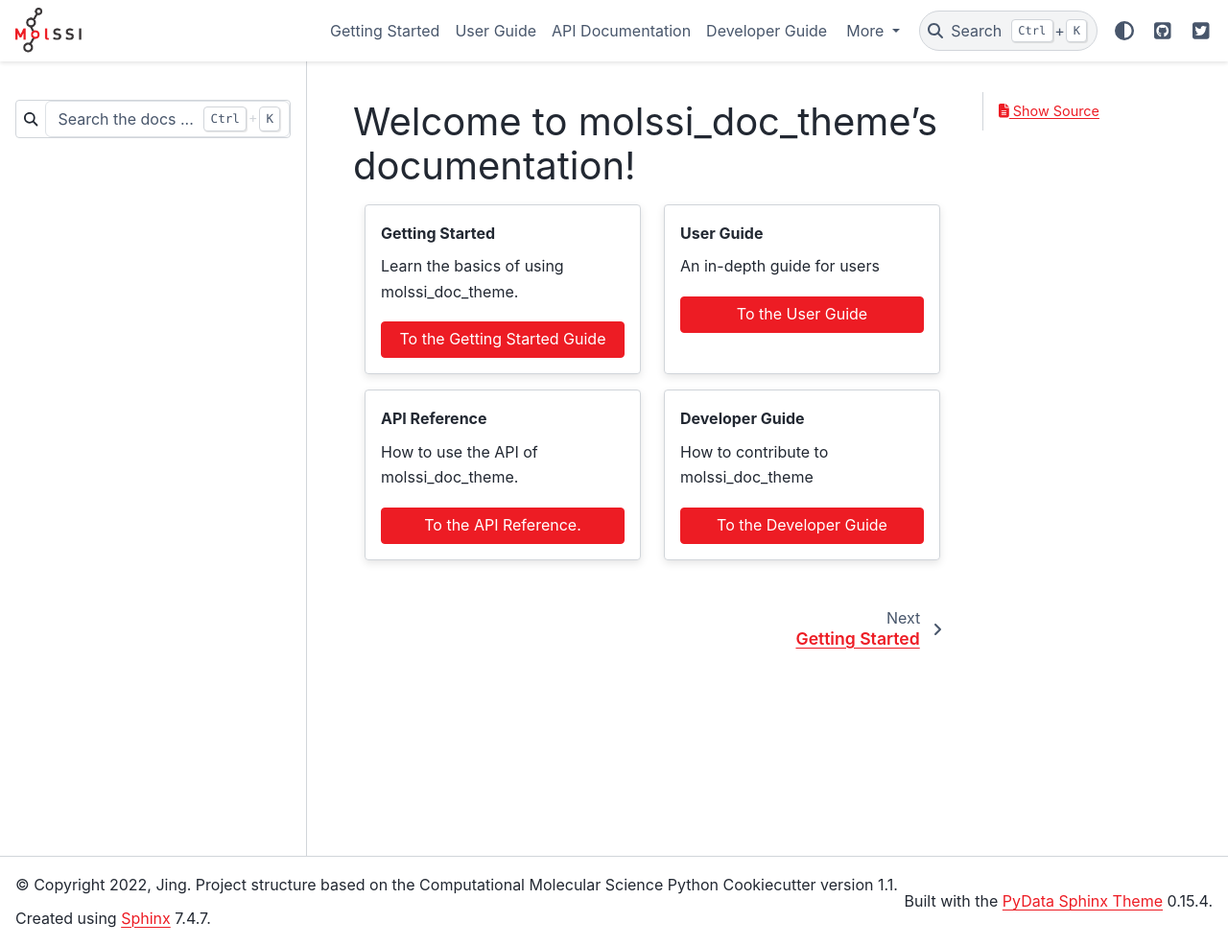
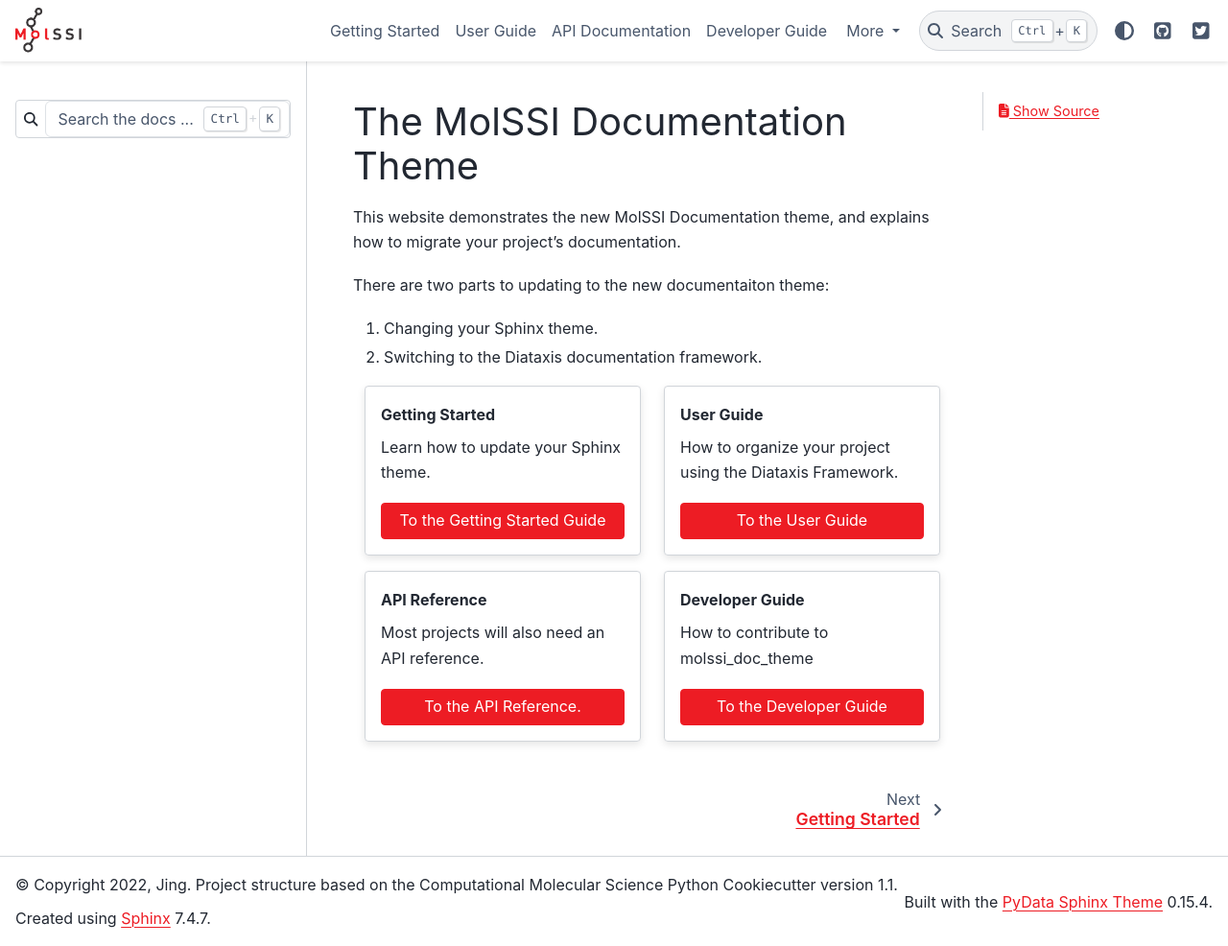
Before and after one commit to jchen0506/molssi_doc_theme, a Sphinx documentation site: the page built from docs/index.rst, in a window 1280 px wide and 986 px high. Shown: the whole window at 96% size. Built offline with Sphinx 7.4.7 and the PyData theme 0.15.4, drawn with Linux system fonts in a browser that asks for light colours; the version number could not be read and is left out.

Commit message:
restructure and add initial instructions for switching theme

```diff
--- /dev/null
+++ b/docs/api/autosummary/molssi_doc_theme.canvas.rst
@@ -0,0 +1,6 @@
+molssi\_doc\_theme.canvas
+=========================
+
+.. currentmodule:: molssi_doc_theme
+
+.. autofunction:: canvas
--- a/docs/developer_guide.rst
+++ /dev/null
@@ -1,4 +0,0 @@
-Developer Guide
-===============
-
-This page details how to contribute to molssi_doc_theme.
--- /dev/null
+++ b/docs/developer_guide/index.rst
@@ -0,0 +1,2 @@
+Developer Guide
+---------------
--- /dev/null
+++ b/docs/getting_started/docs_structure.rst
@@ -0,0 +1,2 @@
+Documentation Directory Structure
+---------------------------------
--- a/docs/index.rst
+++ b/docs/index.rst
@@ -3,17 +3,25 @@
    You can adapt this file completely to your liking, but it should at least
    contain the root `toctree` directive.
 
-Welcome to molssi_doc_theme's documentation!
+The MolSSI Documentation Theme
 =========================================================
+
+This website demonstrates the new MolSSI Documentation theme,
+and explains how to migrate your project's documentation.
+
+There are two parts to updating to the new documentaiton theme:
+
+1. Changing your Sphinx theme.
+2. Switching to the Diataxis documentation framework.
 
 .. grid:: 1 1 2 2
 
     .. grid-item-card:: Getting Started
       :margin: 0 3 0 0
 
-      Learn the basics of using molssi_doc_theme.
+      Learn how to update your Sphinx theme.
 
-      .. button-link:: ./getting_started.html
+      .. button-link:: ./getting_started/index.html
          :color: primary
          :expand:
 
@@ -22,9 +30,9 @@
     .. grid-item-card::  User Guide
       :margin: 0 3 0 0
 
-      An in-depth guide for users
+      How to organize your project using the Diataxis Framework.
 
-      .. button-link:: ./user_guide.html
+      .. button-link:: ./user_guide/index.html
          :color: primary
          :expand:
 
@@ -33,9 +41,9 @@
     .. grid-item-card:: API Reference
       :margin: 0 3 0 0
 
-      How to use the API of molssi_doc_theme.
+      Most projects will also need an API reference.
 
-      .. button-link:: ./api.html
+      .. button-link:: ./api/index.html
          :color: primary
          :expand:
 
--- /dev/null
+++ b/docs/user_guide/index.rst
@@ -0,0 +1,2 @@
+User Guide
+----------
```
Also changed, not shown: other parts of docs/index.rst (+4 -4 lines), docs/getting_started.rst (deleted, +0 -32 lines), docs/getting_started/index.rst (added, +136 -0 lines), docs/user_guide.rst (deleted, +0 -78 lines), docs/api/index.rst (renamed from docs/api.rst).
